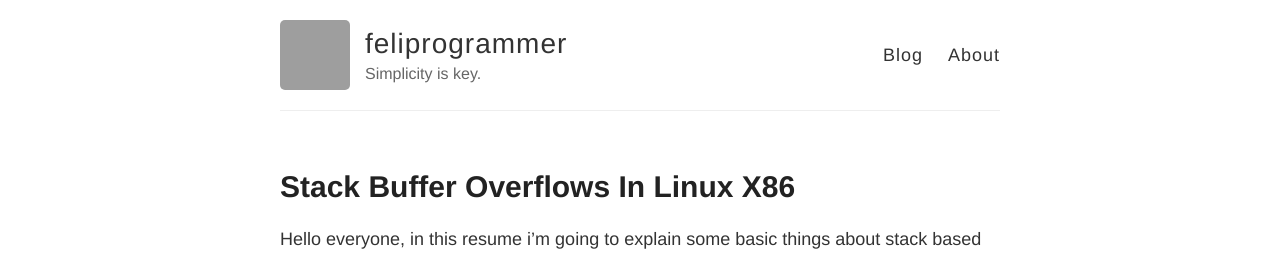
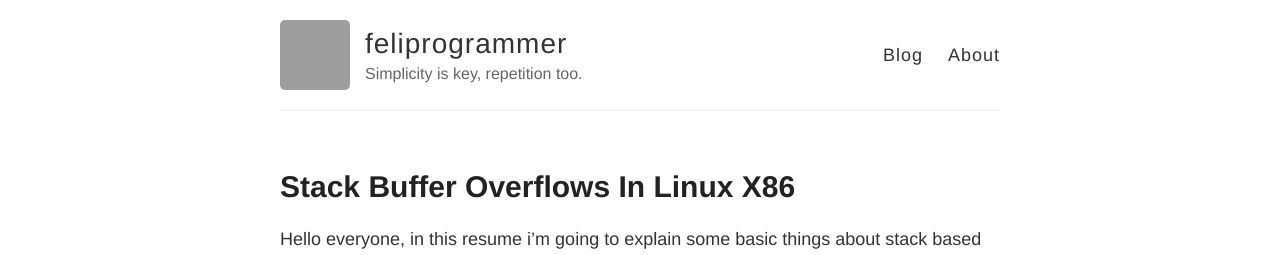
Before and after one commit to Feliprogrammer/feliprogrammer.github.io, a Jekyll site: the page built from index.html, in a window 1280 px wide. Shown: the top 255 px of the page. Built offline with Jekyll 4.4.1, drawn with Linux system fonts in a browser that asks for light colours; grey boxes are pictures that could not be loaded.

Commit message:
Personal Blog

```diff
--- a/_config.yml
+++ b/_config.yml
@@ -6,7 +6,7 @@
 name: feliprogrammer
 
 # Short bio or description (displayed in the header)
-description: Simplicity is key.
+description: Simplicity is key, repetition too.
 
 # URL of your avatar or profile pic (you could use your GitHub profile pic)
 avatar: https://avatars.githubusercontent.com/u/116853779?v=4
```
